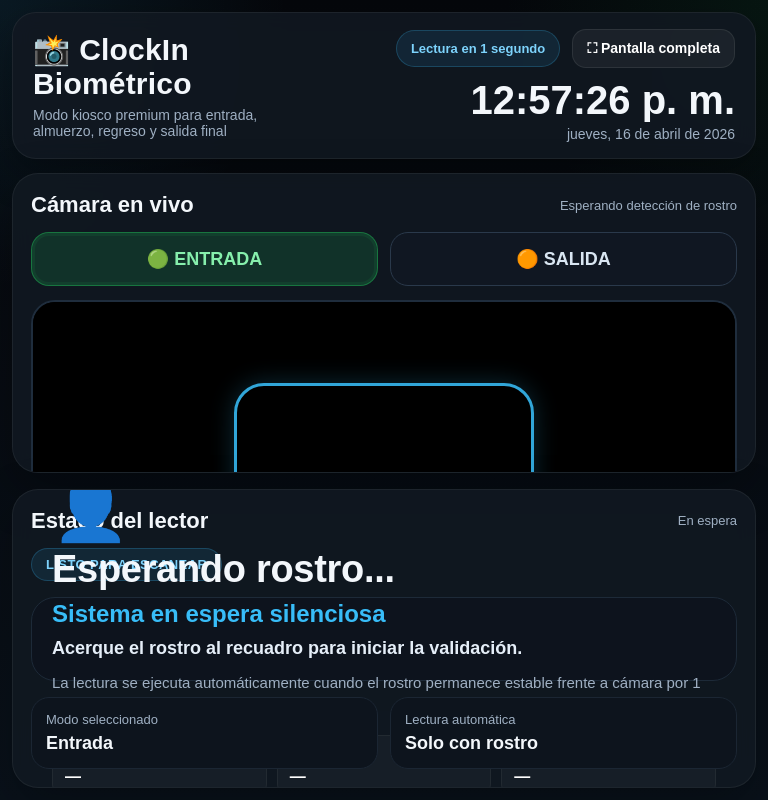
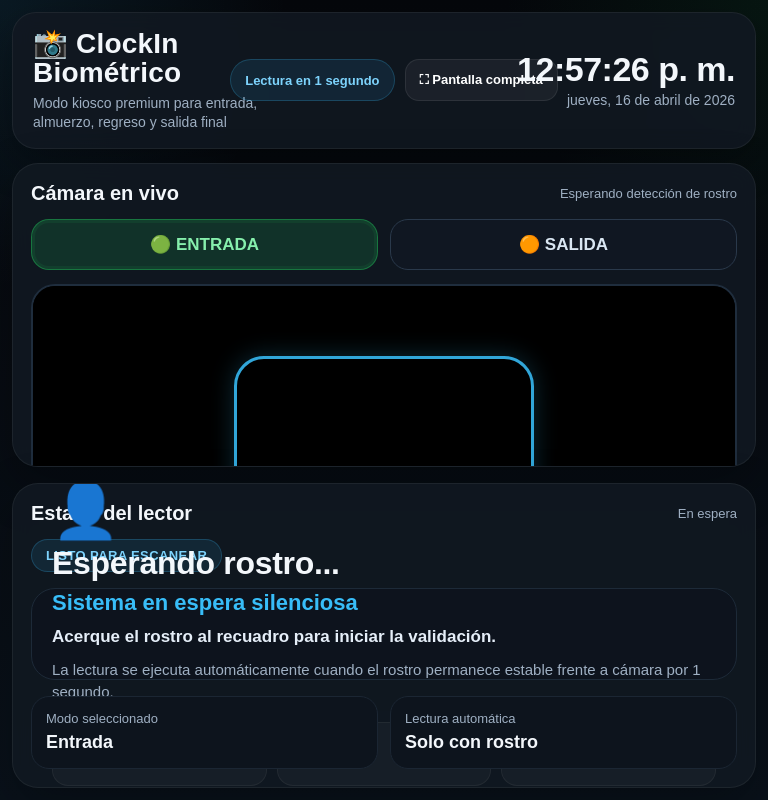
Before and after one commit to sebasbenitezz1020-oss/clockin, a Django app: page /biometrico/lector/ in a window 768 px wide. Run offline with Django 5.2, Linux system fonts and the light colour scheme.

Commit message:
mis cambios

```diff
--- a/biometrico/templates/biometrico/kiosko.html
+++ b/biometrico/templates/biometrico/kiosko.html
@@ -61,8 +61,8 @@
         }
 
         .topbar {
-            display: flex;
-            justify-content: space-between;
+            display: grid;
+            grid-template-columns: minmax(280px, 1fr) auto 260px;
             align-items: center;
             gap: 16px;
             padding: 16px 20px;
@@ -73,32 +73,40 @@
             backdrop-filter: blur(10px);
         }
 
+        .brand {
+            min-width: 0;
+        }
+
         .brand h1 {
             margin: 0;
-            font-size: 30px;
+            font-size: 28px;
             font-weight: 800;
             letter-spacing: .2px;
+            line-height: 1.05;
         }
 
         .brand p {
             margin: 6px 0 0;
             color: var(--muted);
             font-size: 14px;
+            line-height: 1.35;
         }
 
         .topbar-right {
             display: flex;
             align-items: center;
-            gap: 12px;
-            flex-wrap: wrap;
-            justify-content: flex-end;
+            justify-content: center;
+            gap: 10px;
+            flex-wrap: nowrap;
+            min-width: 0;
         }
 
         .mini-chip {
             display: inline-flex;
             align-items: center;
             justify-content: center;
-            padding: 10px 14px;
+            height: 42px;
+            padding: 0 14px;
             border-radius: 999px;
             background: rgba(255,255,255,.05);
             border: 1px solid rgba(255,255,255,.08);
@@ -106,6 +114,7 @@
             font-size: 13px;
             font-weight: 700;
             white-space: nowrap;
+            text-align: center;
         }
 
         .mini-chip.accent {
@@ -119,32 +128,45 @@
             background: rgba(255,255,255,.05);
             color: #fff;
             border-radius: 14px;
-            padding: 10px 14px;
-            font-size: 14px;
+            height: 42px;
+            padding: 0 14px;
+            font-size: 13px;
             font-weight: 800;
             cursor: pointer;
+            white-space: nowrap;
         }
 
         .clock-box {
+            width: 260px;
+            min-width: 260px;
             text-align: right;
+            display: flex;
+            flex-direction: column;
+            align-items: flex-end;
+            justify-content: center;
         }
 
         .clock {
-            font-size: 40px;
-            font-weight: 800;
+            font-size: 34px;
+            font-weight: 900;
             line-height: 1;
+            white-space: nowrap;
+            font-variant-numeric: tabular-nums;
+            font-feature-settings: "tnum" 1;
+            letter-spacing: -0.5px;
         }
 
         .date {
             margin-top: 6px;
             color: var(--muted);
             font-size: 14px;
+            white-space: nowrap;
         }
 
         .content {
             min-height: 0;
             display: grid;
-            grid-template-columns: 1.15fr 1fr;
+            grid-template-columns: minmax(0, 1.1fr) minmax(340px, .95fr);
             gap: 16px;
         }
 
@@ -180,13 +202,14 @@
         .camera-title h2,
         .status-title h2 {
             margin: 0;
-            font-size: 22px;
+            font-size: 20px;
         }
 
         .camera-title span,
         .status-title span {
             color: var(--muted);
             font-size: 13px;
+            white-space: nowrap;
         }
 
         .mode-selector {
@@ -200,9 +223,9 @@
             border: 1px solid #2a394b;
             background: #101722;
             color: #d9e6f2;
-            padding: 15px 16px;
+            padding: 14px 16px;
             border-radius: 18px;
-            font-size: 18px;
+            font-size: 17px;
             font-weight: 800;
             cursor: pointer;
             transition: .2s ease;
@@ -318,6 +341,7 @@
             color: var(--muted);
             font-size: 14px;
             text-align: center;
+            line-height: 1.35;
         }
 
         .status-badge {
@@ -350,13 +374,13 @@
         }
 
         .result-icon {
-            font-size: 62px;
+            font-size: 54px;
             margin-bottom: 10px;
             line-height: 1;
         }
 
         .result-name {
-            font-size: 38px;
+            font-size: 32px;
             font-weight: 900;
             line-height: 1.05;
             margin-bottom: 10px;
@@ -364,22 +388,24 @@
         }
 
         .result-state {
-            font-size: 24px;
+            font-size: 22px;
             font-weight: 800;
             margin-bottom: 10px;
+            line-height: 1.15;
         }
 
         .result-subtype {
-            font-size: 18px;
+            font-size: 17px;
             font-weight: 700;
             margin-bottom: 12px;
             color: #e5eef8;
+            line-height: 1.25;
         }
 
         .result-detail {
             font-size: 15px;
             color: var(--muted);
-            line-height: 1.55;
+            line-height: 1.5;
         }
 
         .detail-grid {
@@ -394,6 +420,7 @@
             border: 1px solid rgba(255,255,255,.05);
             border-radius: 16px;
             padding: 12px;
+            min-width: 0;
         }
 
         .detail-box .lab {
@@ -406,6 +433,7 @@
             color: #fff;
             font-size: 16px;
             font-weight: 800;
+            word-break: break-word;
         }
 
         .footer-box {
@@ -420,6 +448,7 @@
             border: 1px solid #1b2633;
             border-radius: 18px;
             padding: 14px;
+            min-width: 0;
         }
 
         .mini-box .label {
@@ -431,6 +460,8 @@
         .mini-box .value {
             font-size: 18px;
             font-weight: 700;
+            line-height: 1.2;
+            word-break: break-word;
         }
 
         .ok-theme .status-badge,
@@ -509,29 +540,162 @@
             display: none;
         }
 
+        /* TABLET HORIZONTAL */
+        @media (min-width: 700px) and (max-width: 1100px) and (orientation: landscape) {
+            .screen {
+                gap: 12px;
+                padding: 10px;
+            }
+
+            .topbar {
+                grid-template-columns: minmax(220px, 1fr) auto 220px;
+                gap: 10px;
+                padding: 14px 16px;
+            }
+
+            .brand h1 {
+                font-size: 24px;
+            }
+
+            .brand p {
+                font-size: 12px;
+            }
+
+            .topbar-right {
+                gap: 8px;
+            }
+
+            .mini-chip,
+            .fullscreen-btn {
+                height: 38px;
+                padding: 0 12px;
+                font-size: 12px;
+            }
+
+            .clock-box {
+                width: 220px;
+                min-width: 220px;
+            }
+
+            .clock {
+                font-size: 28px;
+            }
+
+            .date {
+                font-size: 12px;
+            }
+
+            .content {
+                grid-template-columns: minmax(0, 1.05fr) minmax(320px, .95fr);
+                gap: 12px;
+            }
+
+            .camera-inner,
+            .status-inner {
+                padding: 14px;
+            }
+
+            .camera-title h2,
+            .status-title h2 {
+                font-size: 18px;
+            }
+
+            .camera-title span,
+            .status-title span {
+                font-size: 12px;
+            }
+
+            .mode-btn {
+                padding: 12px 14px;
+                font-size: 16px;
+            }
+
+            .face-pill {
+                font-size: 12px;
+                padding: 8px 12px;
+            }
+
+            .camera-hint {
+                font-size: 12px;
+            }
+
+            .result-box {
+                padding: 16px;
+            }
+
+            .result-icon {
+                font-size: 42px;
+                margin-bottom: 8px;
+            }
+
+            .result-name {
+                font-size: 24px;
+            }
+
+            .result-state {
+                font-size: 18px;
+            }
+
+            .result-subtype {
+                font-size: 14px;
+            }
+
+            .result-detail {
+                font-size: 13px;
+            }
+
+            .detail-box {
+                padding: 10px;
+            }
+
+            .detail-box .lab {
+                font-size: 11px;
+            }
+
+            .detail-box .val {
+                font-size: 14px;
+            }
+
+            .mini-box {
+                padding: 10px 12px;
+            }
+
+            .mini-box .label {
+                font-size: 12px;
+            }
+
+            .mini-box .value {
+                font-size: 16px;
+            }
+        }
+
+        /* TABLET VERTICAL Y CELULAR */
         @media (max-width: 1100px) {
             .content {
                 grid-template-columns: 1fr;
             }
 
             .video-wrap {
-                min-height: 48dvh;
+                min-height: 42dvh;
             }
         }
 
         @media (max-width: 720px) {
             .topbar {
-                flex-direction: column;
-                align-items: stretch;
+                grid-template-columns: 1fr;
+                gap: 12px;
             }
 
             .topbar-right {
-                width: 100%;
-                justify-content: space-between;
+                justify-content: flex-start;
+                flex-wrap: wrap;
             }
 
             .clock-box {
+                width: auto;
+                min-width: 0;
                 text-align: left;
+                align-items: flex-start;
             }
 
             .detail-grid,
@@ -548,11 +712,11 @@
             }
 
             .result-name {
-                font-size: 30px;
+                font-size: 28px;
             }
 
             .result-state {
-                font-size: 21px;
+                font-size: 20px;
             }
 
             .scan-frame::before {
@@ -573,10 +737,11 @@
             <div class="topbar-right">
                 <div class="mini-chip accent" id="chipTiempo">Lectura en 1 segundo</div>
                 <button type="button" class="fullscreen-btn" id="btnFullscreen">⛶ Pantalla completa</button>
-                <div class="clock-box">
-                    <div class="clock" id="clock">00:00:00</div>
-                    <div class="date" id="dateText">--</div>
-                </div>
+            </div>
+
+            <div class="clock-box">
+                <div class="clock" id="clock">00:00:00</div>
+                <div class="date" id="dateText">--</div>
             </div>
         </div>
 
@@ -1054,7 +1219,7 @@
                     await reconocerRostro();
                 }
             } catch (error) {
-                // silencio en modo espera
+                // silencio en espera
             }
         }
 
```
